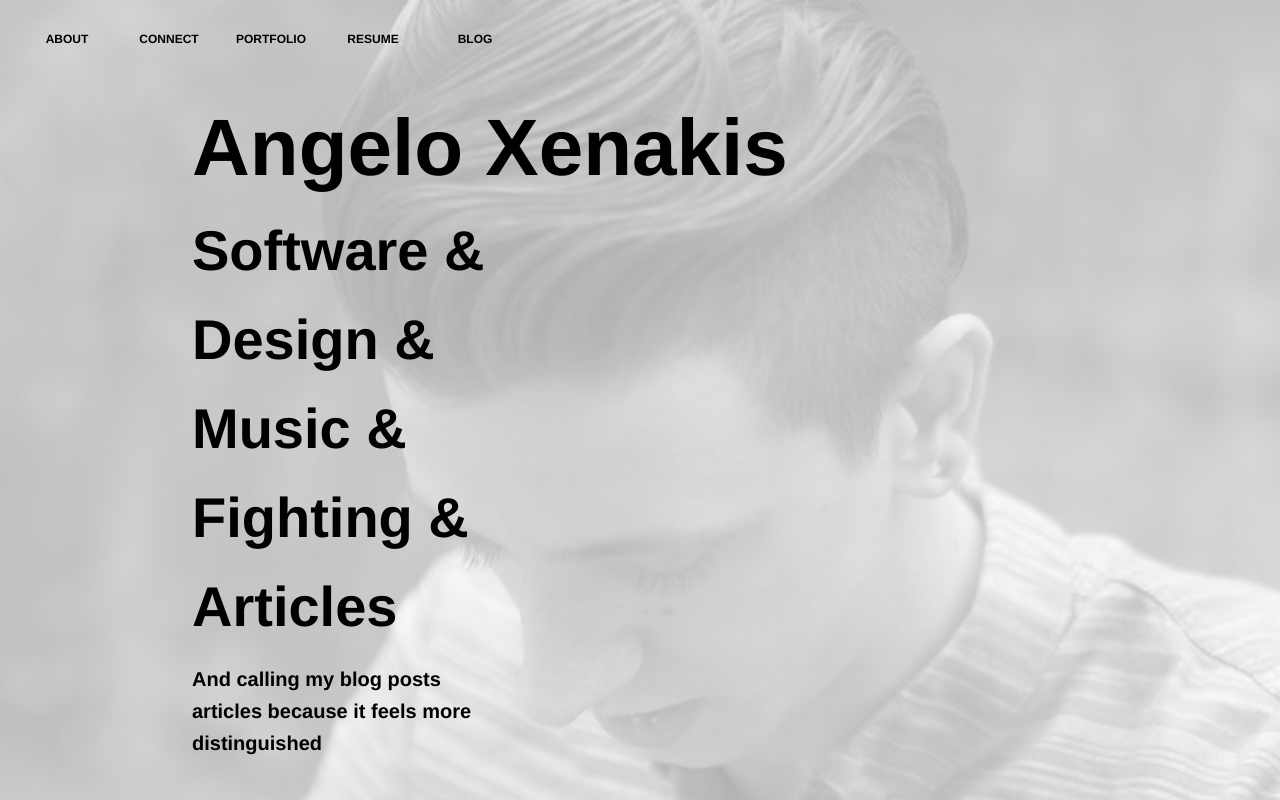
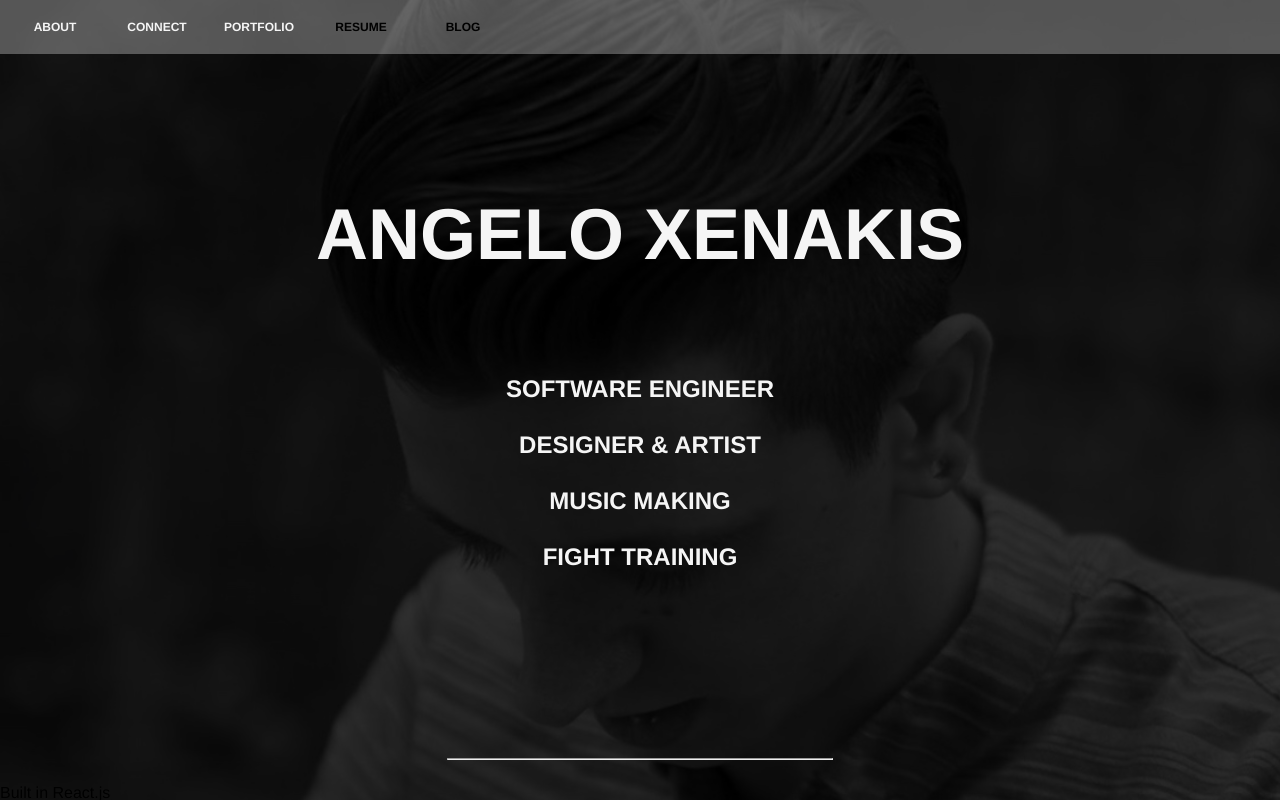
Before and after one commit to angeloxenakis/personal-site, a React (Create React App) app: page / in a window 1280 px wide. Built offline with nearby package versions, Linux system fonts and the light colour scheme.

Commit message:
refactored about page

```diff
--- a/src/App.css
+++ b/src/App.css
@@ -1,6 +1,6 @@
 .App {
   font-family: Helvetica;
-  background-color: rgba(255,255,255, 0.7);
+  background-color: rgba(0,0,0, 0.8);
   height: 100vh;
   overflow: scroll;
 }
@@ -14,10 +14,11 @@ body {
 }
 
 .nav {
-  color: #010101;
+  color: whitesmoke;
   display: flex;
   margin: 0px;
-  padding: 16px;
+  padding: 4px;
+  background-color: rgba(255,255,255, 0.3);
 }
 
 .nav a {
@@ -45,32 +46,39 @@ body {
 
 .container {
   margin: auto;
-  width: 70%;
+  width: 80%;
+}
+
+.hero {
+  /* border: solid black 1px; */
+  display: flex;
+  flex-direction: column;
+  justify-content: center;
+  /* margin: auto; */
+  width: 100%;
+  height: 85vh;
 }
 
 .about {
-  /* display: flex;
+  /* border: solid black 1px; */
+  text-align: center;
+  display: flex;
   flex-direction: column;
   justify-content: center;
-  align-items: center; */
-}
-
-.hero {
-  margin: auto;
-  width: 100%;
+  align-items: center;
 }
 
 hr {
   width: 30%;
   margin:auto;
-  margin-top: 48px;
-  margin-bottom: 48px;
+  margin-top: 24px;
+  margin-bottom: 24px;
 }
 
 h1 {
-  font-size: 80px;
-  margin:16px 0px 0px 0px;
-  color: #010101;
+  font-size: 72px;
+  margin:0px 0px 0px 0px;
+  color: whitesmoke;
 }
 
 h2 {
@@ -80,12 +88,15 @@ h2 {
 }
 
 h3 {
-  font-size: 40px;
-  margin: 0px 0px 0px 0px;
+  font-size: 32px;
+  margin: 4px 4px 4px 4px;
+  color: whitesmoke;
 }
 
 h4 {
-  font-size: 28px;
+  font-size: 24px;
+  color: whitesmoke;
+  margin: 4px 4px 4px 4px;
 }
 
 h5 {
@@ -121,11 +132,6 @@ p {
 
 .tiny-text {
   font-size: 8px;
-}
-
-.hero p, .hero h1 {
-  font-weight: bold;
-  color:#010101;
 }
 
 .eng-tile {
@@ -365,12 +371,11 @@ h5 {
     width: 85%;
   }
 
-  .about {
-  }
 
   .hero {
     padding: 0px;
     margin: auto;
+    visibility: hidden
   }
 
   hr {
@@ -625,4 +630,8 @@ h5 {
   .video {
     width: 100%;
   }
+
+  .footer-tag {
+    color:rgba(0,0,0, 0.2)
+  }
 }
--- a/src/App.js
+++ b/src/App.js
@@ -18,6 +18,8 @@ function App() {
 					<Route exact path="/portfolio" component={Portfolio}/>
 				</div>
 			</BrowserRouter>
+			<hr></hr>
+			<p class="footer-tag">Built in React.js</p>
 		</div>
 	);
 }
--- a/src/components/about.js
+++ b/src/components/about.js
@@ -4,21 +4,30 @@ import { useHistory } from 'react-router'
 
 export function About() {
     let history = useHistory()
-    // window.set = set
 
-    const content = [
-        <h1>Angelo Xenakis</h1>,
-        <p className="large-text" onClick={() => history.push('/portfolio')}>Software &</p>,
-        <p className="large-text" onClick={() => history.push('/portfolio')}>Design &</p>,
-        <p className="large-text">Music &</p>,
-        <p className="large-text">Fighting &</p>,
-        <p className="large-text"><a href="https://medium.com/@angeloxenakis" target="_blank">Articles</a></p>,
-        <p className="small-text">And calling my blog posts articles because it feels more distinguished</p>
+    const heroTitle = [
+        <h1>ANGELO XENAKIS</h1>
+    ]
+
+    const heroDetails = [
+        <h4 onClick={() => history.push('/portfolio')}>SOFTWARE ENGINEER</h4>,
+        <h4 onClick={() => history.push('/portfolio')}>DESIGNER & ARTIST</h4>,
+        <h4>MUSIC MAKING</h4>,
+        <h4>FIGHT TRAINING</h4>,
     ]
 
     const config = { mass: 5, tension: 2000, friction: 200 }
     const [toggle, set] = useState(true)
-    const trail = useTrail(content.length, {
+
+    const titleTrail = useTrail(heroDetails.length, {
+        config,
+        opacity: toggle ? 1 : 0,
+        x: toggle ? 0 : -100,
+        marginBottom: toggle ? 24 : 0,
+        from: { opacity: 0, x: -100, marginBottom: 0 },
+    })
+
+    const detailsTrail = useTrail(heroDetails.length, {
         config,
         opacity: toggle ? 1 : 0,
         x: toggle ? 0 : -100,
@@ -27,24 +36,31 @@ export function About() {
     })
 
     return (
-        <div className="about">
+        <>
             <div className="hero">
-                <div className="bio">
-                    <div className="trails-main">
-                        <div>
-                            {trail.map(({ x, marginBottom, ...rest }, index) => (
-                                <animated.div
-                                    key={content[index]}
-                                    className="trails-text"
-                                    style={{ ...rest, transform: x.interpolate(x => `translate3d(0,${x}px,0)`) }}>
-                                    <animated.div style={{ marginBottom }}>{content[index]}</animated.div>
-                                </animated.div>
-                            ))}
-                        </div>
-                    </div>
+                <div className="about">
+
+                    {titleTrail.map(({ x, marginBottom, ...rest }, index) => (
+                        <animated.div
+                            key={heroTitle[index]}
+                            className="trails-text"
+                            style={{ ...rest, transform: x.interpolate(x => `translate3d(0,${x}px,0)`) }}>
+                            <animated.div style={{ marginBottom }}>{heroTitle[index]}</animated.div>
+                        </animated.div>
+                    ))}
+
+                    {detailsTrail.map(({ x, marginBottom, ...rest }, index) => (
+                        <animated.div
+                            key={heroDetails[index]}
+                            className="trails-text"
+                            style={{ ...rest, transform: x.interpolate(x => `translate3d(0,${x}px,0)`) }}>
+                            <animated.div style={{ marginBottom }}>{heroDetails[index]}</animated.div>
+                        </animated.div>
+                    ))}
+
+
                 </div>
             </div>
-            <hr></hr>
-        </div>
+        </>
     )
 }
```
Also changed, not shown: 2 other files (tests, documents, lock files or other folders).
